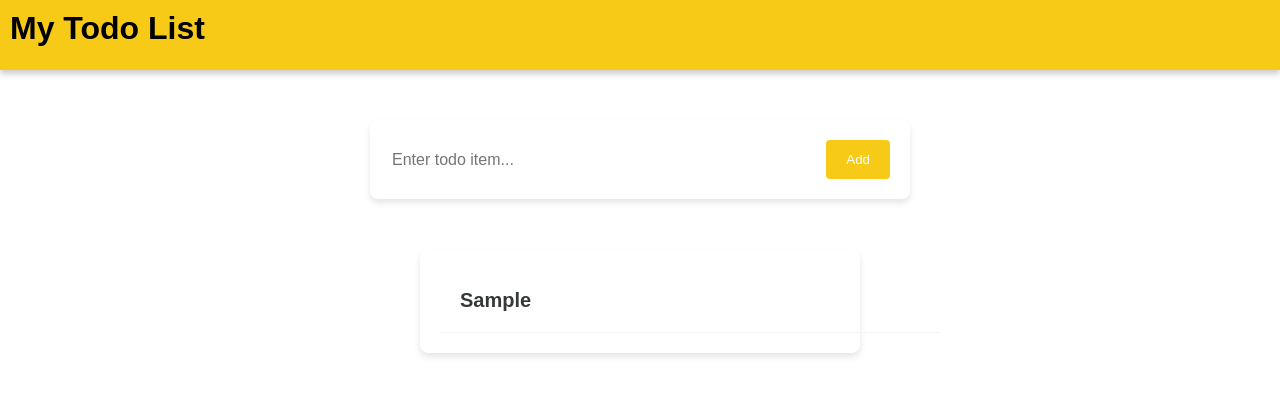
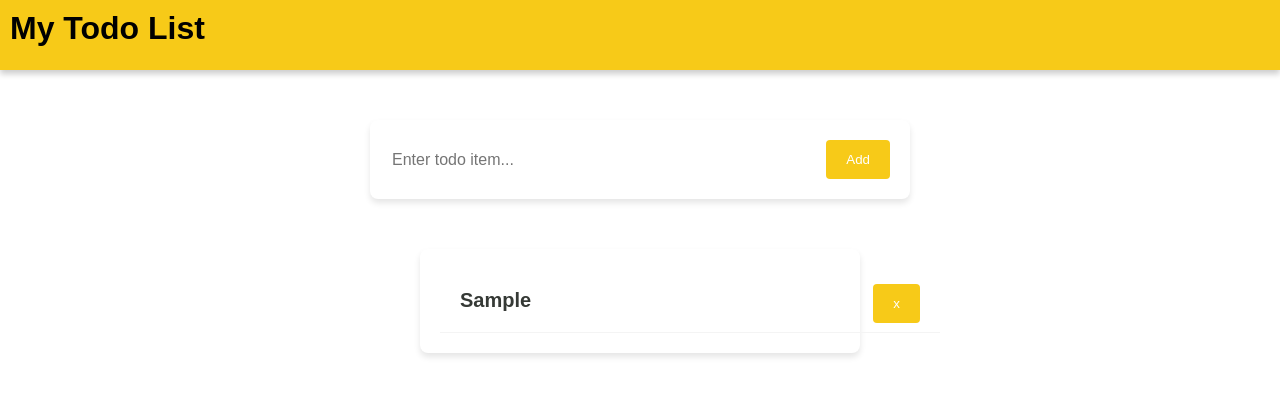
Before and after one commit to HWaruguru/todo-, a React (Vite) app: page / in a window 1280 px wide. Both pictures are taken after typing "Sample" into the empty fields and a click on the button "Add". Shown: the top 396 px of the page. Built offline with nearby package versions, Linux system fonts and the light colour scheme.

Commit message:
add delete button

```diff
--- a/src/components/Todo.jsx
+++ b/src/components/Todo.jsx
@@ -8,7 +8,7 @@ export default function Todo() {
   return (
     <div>
       <Form todos={todos} setTodos={setTodos}/>
-      <TodoList todos={todos}/>
+      <TodoList todos={todos} setTodos={setTodos} />
     </div>
   );
 }
--- a/src/components/TodoItem.jsx
+++ b/src/components/TodoItem.jsx
@@ -1,9 +1,21 @@
 import styles from "./todoitem.module.css";
-export default function TodoItem({ item }) {
+export default function TodoItem({ item, todos, setTodos}) {
+  function handleDelete(item){
+    console.log("Delete", item)
+    setTodos(todos.filter((todo)=>
+      todo !== item
+    ))
+  }
   return (
     <div className={styles.item}>
-      <div className={styles.itemname}>{item}</div>
-      <hr className={styles.line}/>
+      <div className={styles.itemName}>
+        {item}
+        <span>
+          <button onClick={()=>handleDelete(item)}className={styles.deleteButton}>x</button>
+        </span>
+      </div>
+
+      <hr className={styles.line} />
     </div>
   );
 }
--- a/src/components/TodoList.jsx
+++ b/src/components/TodoList.jsx
@@ -1,5 +1,5 @@
 import TodoItem from "./TodoItem";
 import styles from "./todolist.module.css"
-export default function TodoList({todos}){
-    return <div className={styles.list}>{todos.map(item=><TodoItem key={item} item={item}/>)}</div>
+export default function TodoList({todos, setTodos}){
+    return <div className={styles.list}>{todos.map(item=><TodoItem key={item} item={item} todos={todos} setTodos={setTodos}/>)}</div>
 }
--- a/src/components/todoitem.module.css
+++ b/src/components/todoitem.module.css
@@ -6,7 +6,7 @@ margin: 0 auto;
 
 }
 
-.itemname{
+.itemName{
 font-weight: bold;
 padding: 20px;
 
@@ -19,3 +19,14 @@ padding: 20px;
     width: 100%;       /* makes sure it respects the parent's width */
     margin: 0 auto;    /* optional: centers it if not 100% width */
   }
+
+  .deleteButton{
+    float: right;
+    padding: 12px 20px;
+    border: none;
+    background-color: #f7ca18;
+    color: white;
+    margin-top: -5px;
+    border-radius: 4px;
+    cursor: pointer;
+  }
```
